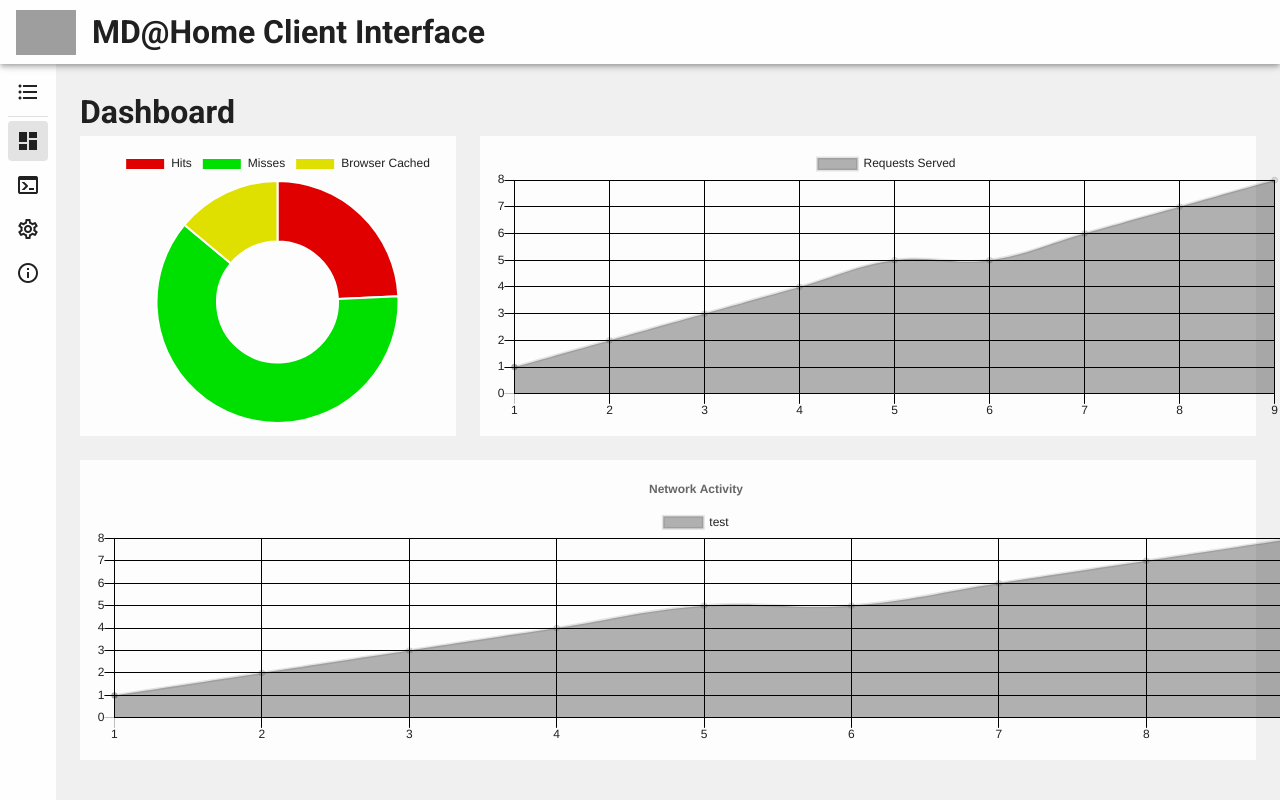
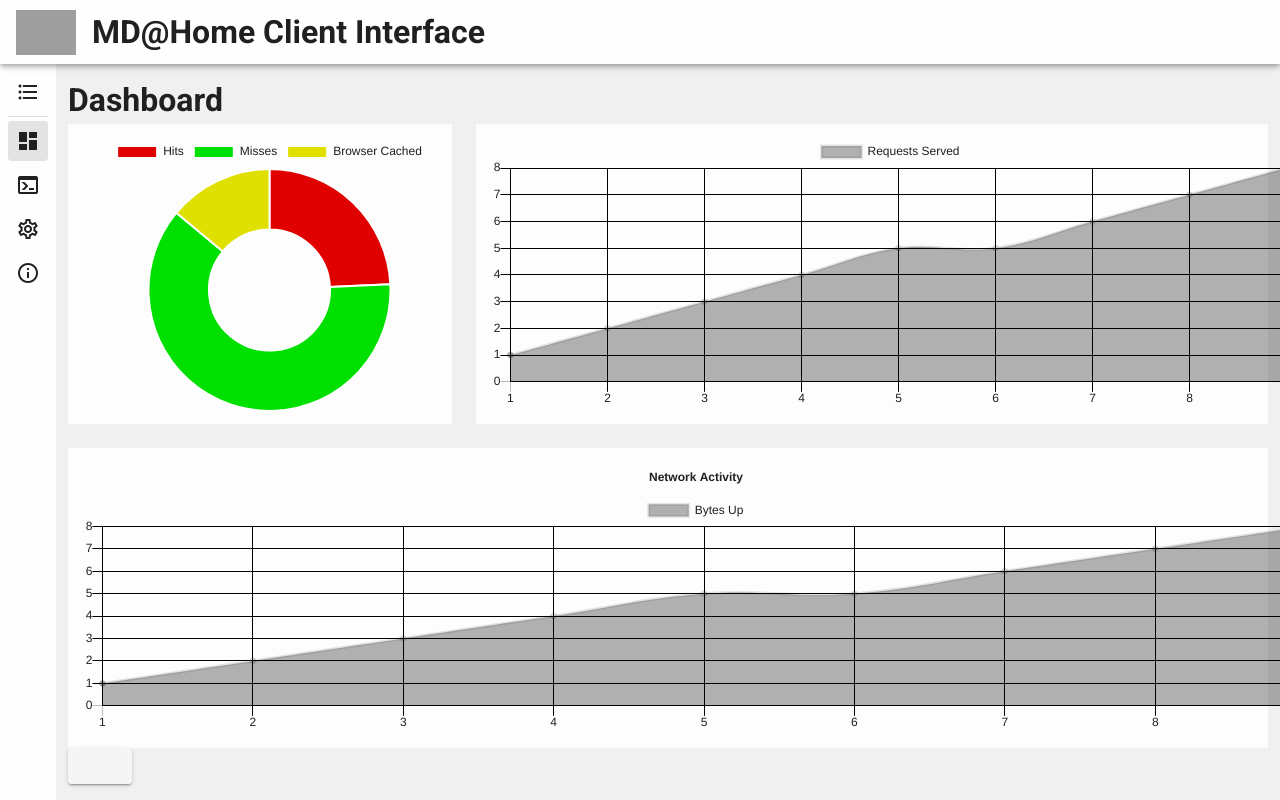
Before and after one commit to RedMatriz/MDAH_WebUI, a Vue app: page /#/dash in a window 1280 px wide. Shown: the top 800 px of the page. Built offline with nearby package versions, Linux system fonts and the light colour scheme; grey boxes are pictures that could not be loaded.

Commit message:
components and timers?

```diff
--- a/package.json
+++ b/package.json
@@ -10,14 +10,17 @@
   "dependencies": {
     "chart.js": "^2.9.3",
     "core-js": "^3.6.5",
+    "register-service-worker": "^1.7.1",
     "vue": "^2.6.11",
     "vue-chartjs": "^3.5.0",
+    "vue-timers": "^2.0.4",
     "vuetify": "^2.2.11",
     "vuex": "^3.4.0"
   },
   "devDependencies": {
     "@vue/cli-plugin-babel": "~4.4.0",
     "@vue/cli-plugin-eslint": "~4.4.0",
+    "@vue/cli-plugin-pwa": "^4.4.4",
     "@vue/cli-plugin-router": "^4.4.4",
     "@vue/cli-service": "~4.4.0",
     "babel-eslint": "^10.1.0",
--- a/src/App.vue
+++ b/src/App.vue
@@ -3,9 +3,13 @@
         <v-app-bar
                 app
                 :style="{background: $store.getters.current.primary}"
-                clipped-left
+                :clipped-left="$vuetify.breakpoint.mdAndUp"
         >
-            <div class="d-flex">
+            <v-app-bar-nav-icon
+                    class="hidden-md-and-up"
+                    :style="{color: $store.getters.current.textColor}"
+                    @click.stop="drawer = !drawer"
+            />
             <v-img
                     alt="MD Logo"
                     class="shrink mr-4"
@@ -13,23 +17,19 @@
                     src="https://mangadex.org/images/misc/navbar.svg?3"
                     transition="scale-transition"
                     width="60"
+                    :hidden="!$vuetify.breakpoint.mdAndUp"
             />
-                <h1 :style="{color: $store.getters.current.textColor}">MD@Home Client Interface</h1>
-            </div>
+            <h1 :style="{color: $store.getters.current.textColor}" class="hidden-sm-and-down">MD@Home Client
+                Interface</h1>
+            <h1 :style="{color: $store.getters.current.textColor}" class="hidden-md-and-up">MD@H Client</h1>
             <v-spacer></v-spacer>
-            <!--            <v-btn-->
-            <!--                    href=""-->
-            <!--                    target="_blank"-->
-            <!--                    text-->
-            <!--            >-->
-            <!--                <span class="mr-2"></span>-->
-            <!--            </v-btn>-->
         </v-app-bar>
         <v-navigation-drawer
+                v-model="drawer"
                 :style="{background: $store.getters.current.primary}"
-                :expand-on-hover="true"
-                :mini-variant="true"
-                :permanent="true"
+                :expand-on-hover="$vuetify.breakpoint.mdAndUp"
+                :mini-variant="$vuetify.breakpoint.mdAndUp"
+                :permanent="$vuetify.breakpoint.mdAndUp"
                 app
                 clipped
                 floating
@@ -60,27 +60,27 @@
                         <v-icon :style="{color: $store.getters.current.textColor}">{{ item.icon }}</v-icon>
                     </v-list-item-icon>
                     <v-list-item-content>
-                        <v-list-item-title :style="{color: $store.getters.current.textColor}">{{ item.title }}</v-list-item-title>
+                        <v-list-item-title :style="{color: $store.getters.current.textColor}">{{ item.title }}
+                        </v-list-item-title>
                     </v-list-item-content>
                 </v-list-item>
             </v-list>
         </v-navigation-drawer>
-        <v-content>
-            <v-container fluid pd-0>
+        <v-main>
             <transition name="fade">
                 <router-view/>
             </transition>
-            </v-container>
-        </v-content>
+        </v-main>
     </v-app>
 </template>
 
 <script>
-    // import dash from './components/Dashboard';
     export default {
         name: 'App',
         components: {}, data() {
             return {
+                drawer: null,
+                settings: 'settings',
                 items: [
                     {title: 'Dashboard', icon: 'mdi-view-dashboard', route: '/dash'},
                     {title: 'Console', icon: 'mdi-console', route: '/cons'},
@@ -88,6 +88,6 @@
                     {title: 'About', icon: 'mdi-information-outline', route: '/info'},
                 ]
             }
-        },
+        }
     };
 </script>
--- a/src/components/Dashboard.vue
+++ b/src/components/Dashboard.vue
@@ -1,147 +1,135 @@
 <template>
     <v-container fluid :style="{color: $store.getters.current.textColor}">
         <h1>Dashboard</h1>
-        <div style="height: 600px">
         <v-row>
-                <v-col cols="4">
-                    <v-container style="height: 300px"
-                                 :style="{backgroundColor: $store.getters.current.secondary}">
-                        <canvas id="hitpie"></canvas>
-                    </v-container>
-                </v-col>
-                <v-col cols="8">
-                    <v-container style="height: 300px"
-                                 :style="{backgroundColor: $store.getters.current.secondary}">
-                        <canvas id="reqserved"></canvas>
-                    </v-container>
-                </v-col>
-            </v-row>
-            <v-row>
-                <v-col cols="12">
-                    <v-container style="height: 300px" fluid
-                                 :style="{backgroundColor: $store.getters.current.secondary}">
-                        <canvas id="netact"></canvas>
-                    </v-container>
-                </v-col>
-            </v-row>
-        </div>
-    </v-container>
-</template>
-
-<script>
-    import Chart from 'chart.js';
-    import store from '../store/index';
-
-    export default {
-        name: 'Dashboard',
-        methods: {
-            createChart(chartId, chartData) {
-                const ctx = document.getElementById(chartId);
-                new Chart(ctx, {
-                    type: chartData.type,
-                    data: chartData.data,
-                    options: chartData.options,
-                });
-            }
-        },
-        mounted() {
-            this.createChart('hitpie', {
-                type: 'doughnut',
-                data: {
+            <v-col cols="12" md="4">
+                <graph graph-id="hitmiss"
+                       height="300"
+                       md-up-height="300"
+                       type="doughnut"
+                       :data="{
                                 labels: ['Hits', 'Misses', 'Browser Cached'],
                                 datasets: [{
                                 data: [213, 543, 123],
                                 backgroundColor: [
-                            store.getters.current.red,
-                            store.getters.current.green,
-                            store.getters.current.yellow,
-                        ]
-                    }]
-                },
-                options: {
+                                    $store.getters.current.red,
+                                    $store.getters.current.green,
+                                    $store.getters.current.yellow,
+                                ]}]}"
+                       :options="{
                             maintainAspectRatio: false,
                             legend: {
                             labels: {
-                            fontColor: store.getters.current.textColor,
-                        }
-                    }
-                }
-            })
-            this.createChart('reqserved', {
-                type: 'line',
-                data: {
+                                fontColor: $store.getters.current.textColor,
+                            }}}"
+                />
+            </v-col>
+            <v-col cols="12" md="8">
+                <graph graph-id="reqserved"
+                       height="200"
+                       md-up-height="300"
+                       type="line"
+                       :data="{
                                 labels: [1, 2, 3, 4, 5, 6, 7, 8, 9],
                                 datasets: [{
                                     label: 'Requests Served',
                                     data: [1, 2, 3, 4, 5, 5, 6, 7, 8],
-                        backgroundColor: [store.getters.current.accent1]
-                    }]
-                },
-                options: {
+                                    backgroundColor: [$store.getters.current.accent1]
+                                }]}"
+                       :options="{
                             maintainAspectRatio: false,
                             legend: {
                                 labels: {
-                            fontColor: store.getters.current.textColor,
+                                    fontColor: $store.getters.current.textColor,
                                 }
                             },
                             scales: {
                                 yAxes: [{
                                     ticks: {
                                         beginAtZero: true,
-                                fontColor: store.getters.current.textColor,
+                                        fontColor: $store.getters.current.textColor,
                                     }, gridLines: {
-                                color: store.getters.current.accent
-                            },
-                        }],
+                                        color: $store.getters.current.accent
+                                    }}],
                                 xAxes: [{
                                     ticks: {
-                                fontColor: store.getters.current.textColor,
+                                        fontColor: $store.getters.current.textColor,
                                     }, gridLines: {
-                                color: store.getters.current.accent
-                            },
-                        }]
-                    }
-                }
-            })
-            this.createChart('netact', {
-                type: 'line',
-                data: {
+                                        color: $store.getters.current.accent
+                                    }}]}}"
+                />
+            </v-col>
+        </v-row>
+        <v-row>
+            <v-col cols="12" md="12">
+                <graph graph-id="netact"
+                       height="200"
+                       md-up-height="300"
+                       type="line"
+                       :data="{
                                 labels: [1, 2, 3, 4, 5, 6, 7, 8, 9],
                                 datasets: [{
-                        label: 'test',
+                                    label: 'Bytes Up',
                                     data: [1, 2, 3, 4, 5, 5, 6, 7, 8],
-                        backgroundColor: [store.getters.current.accent1]
-                    }]
-                },
-                options: {
+                                    backgroundColor: [$store.getters.current.accent1]
+                                }]}"
+                       :options="{
                                 maintainAspectRatio: false,
                                 legend: {
                                     labels: {
-                            fontColor: store.getters.current.textColor,
+                                        fontColor: $store.getters.current.textColor,
                                     }
                                 }, title: {
                                     display: true,
-                        text: 'Network Activity'
+                                    text: 'Network Activity',
+                                    fontColor: $store.getters.current.textColor,
                                 },
                                 scales: {
                                     yAxes: [{
                                         ticks: {
                                             beginAtZero: true,
-                                fontColor: store.getters.current.textColor,
+                                            fontColor: $store.getters.current.textColor,
                                         }, gridLines: {
-                                color: store.getters.current.accent
-                            },
-                        }],
+                                            color: $store.getters.current.accent
+                                        }}],
                                     xAxes: [{
                                         ticks: {
-                                fontColor: store.getters.current.textColor,
+                                            fontColor: $store.getters.current.textColor,
                                         }, gridLines: {
-                                color: store.getters.current.accent
+                                            color: $store.getters.current.accent
+                                        }}]}}"
+                />
+            </v-col>
+        </v-row>
+        <v-btn
+                @click="updateData"
+        ></v-btn>
+    </v-container>
+</template>
+
+<script>
+    import Graph from "@/components/graph";
+
+    export default {
+        name: 'Dashboard',
+        components: {Graph},
+        data() {
+            return {
+                height: 200,
+                mdupheight: 330,
+            }
         },
-                        }]
+        methods: {
+            updateData(){
+                fetch("/api/stats")
+                    .then(response => console.log(response))
+                    .then(response => {
+                        updateValues(response);
+                    });
+                function updateValues(data) {
+                    console.log(data);
                 }
-                }
-            })
+            },
 
         }
     }
--- /dev/null
+++ b/src/components/graph.vue
@@ -0,0 +1,36 @@
+<template>
+    <v-container fluid
+                 :style="{backgroundColor: $store.getters.current.secondary, height: ($vuetify.breakpoint.mdAndUp ? mdUpHeight : height) + 'px'}">
+        <canvas :id="graphId"></canvas>
+    </v-container>
+</template>
+
+<script>
+    import Chart from 'chart.js';
+
+    let chart = null;
+    export default {
+        name: "graph",
+        props: ['graphId', 'type', 'data', 'options', 'mdUpHeight', 'height'],
+        methods: {
+            createChart(chartID) {
+                const ctx = document.getElementById(chartID);
+                chart = new Chart(ctx, {
+                    type: this.type,
+                    data: this.data,
+                    options: this.options,
+                });
+            },
+            getChart() {
+                return chart;
+            }
+        },
+        mounted() {
+            this.createChart(this.graphId,)
+        }
+    }
+</script>
+
+<style scoped>
+
+</style>
--- a/src/main.js
+++ b/src/main.js
@@ -3,7 +3,7 @@ import App from './App'
 import vuetify from './plugins/vuetify';
 import router from './plugins/vuerouter';
 import store from './store';
-
+import './registerServiceWorker'
 Vue.config.productionTip = false
 
 new Vue({
```
Also changed, not shown: src/components/Options.vue (+25 -8 lines), src/plugins/vue-timers.js (added, +15 -0 lines), src/store/index.js (+6 -8 lines), vue.config.js (+19 -1 lines), 1 other file (tests, documents, lock files or other folders). Lines whose indentation alone changed are shown as unchanged.
